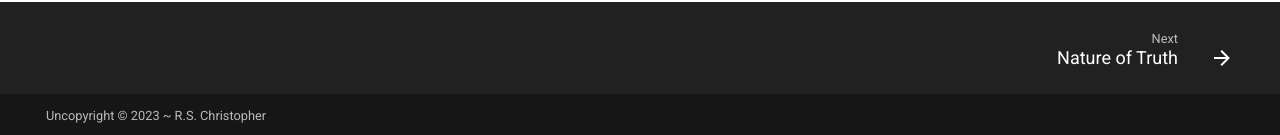
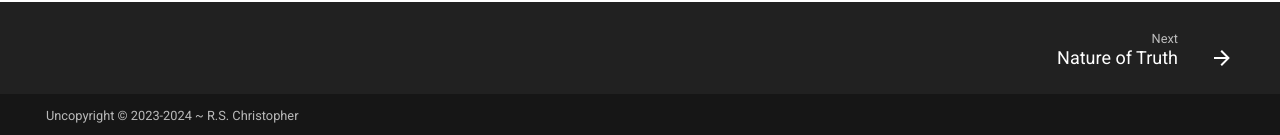
Before and after one commit to rschristopher/ischristtrue.com, an MkDocs documentation site: the page built from src/index.md, in a window 1280 px wide. Shown: the part 762-897 px from the top of the page. Built offline with MkDocs 1.6.1 and Material for MkDocs 9.7.7, drawn with Linux system fonts in a browser that asks for light colours.

Commit message:
Update mkdocs.yml

```diff
--- a/mkdocs.yml
+++ b/mkdocs.yml
@@ -7,7 +7,7 @@ site_author: RS Christopher
 docs_dir: src
 site_dir: docs
 dev_addr: 127.0.0.1:7000
-copyright: Uncopyright &copy; 2023 ~ R.S. Christopher
+copyright: Uncopyright &copy; 2023-2024 ~ R.S. Christopher
 extra:
     generator: false
 theme:
```
